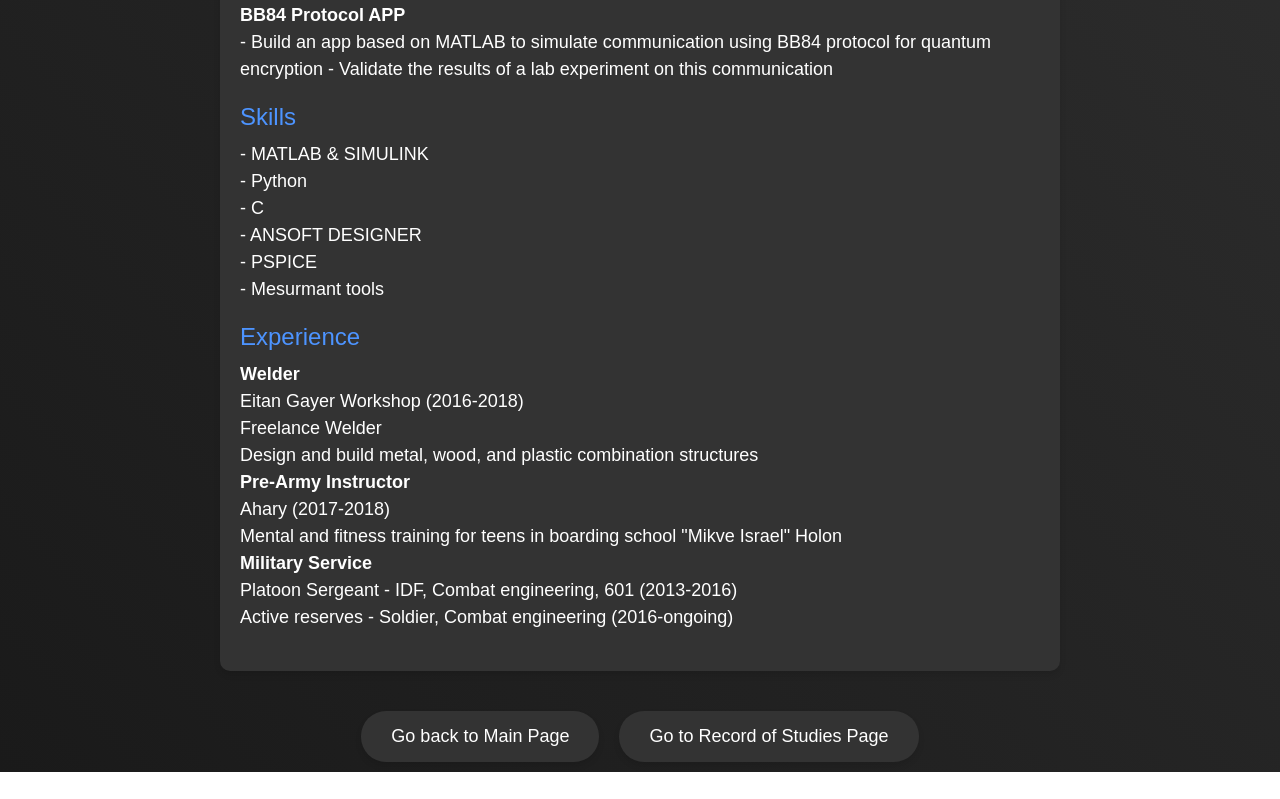
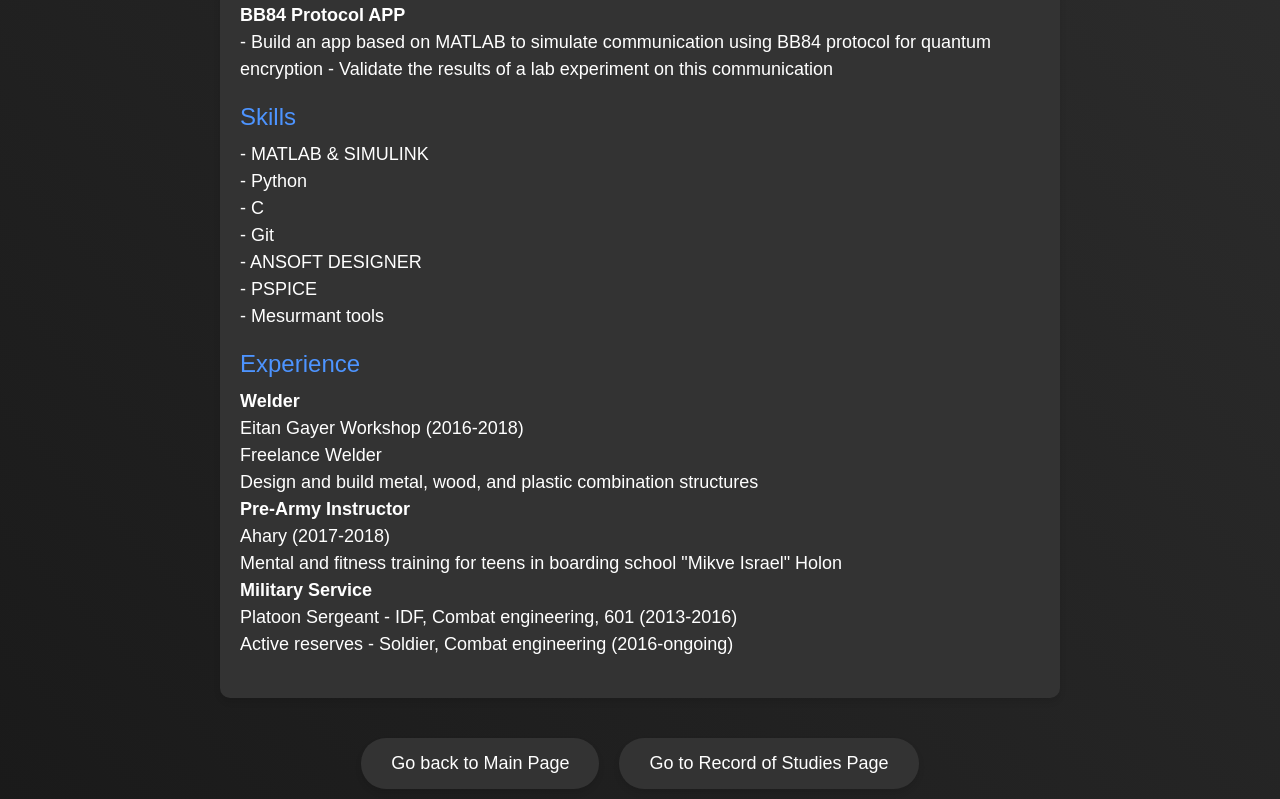
Before and after one commit to Ohadforman/CV, a plain HTML site: page index.html in a window 1280 px wide. Shown: the part 943-1742 px from the top of the page. Before the commit the page ends 1715 px from the top, so only its background shows below. Drawn offline with Linux system fonts and the light colour scheme.

Commit message:
Update index.html

```diff
--- a/index.html
+++ b/index.html
@@ -153,6 +153,7 @@
                 - MATLAB & SIMULINK<br>
                 - Python<br>
                 - C<br>
+                - Git<br>
                 - ANSOFT DESIGNER<br>
                 - PSPICE<br>
                 - Mesurmant tools
```
